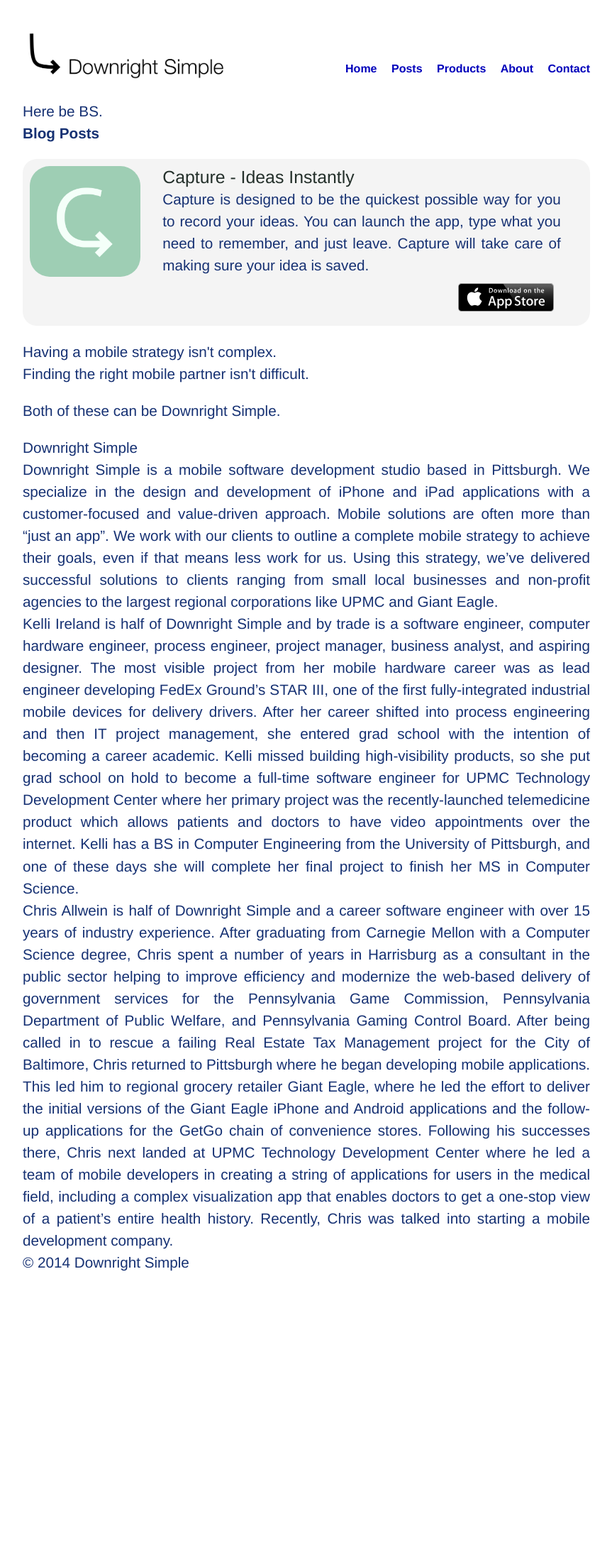
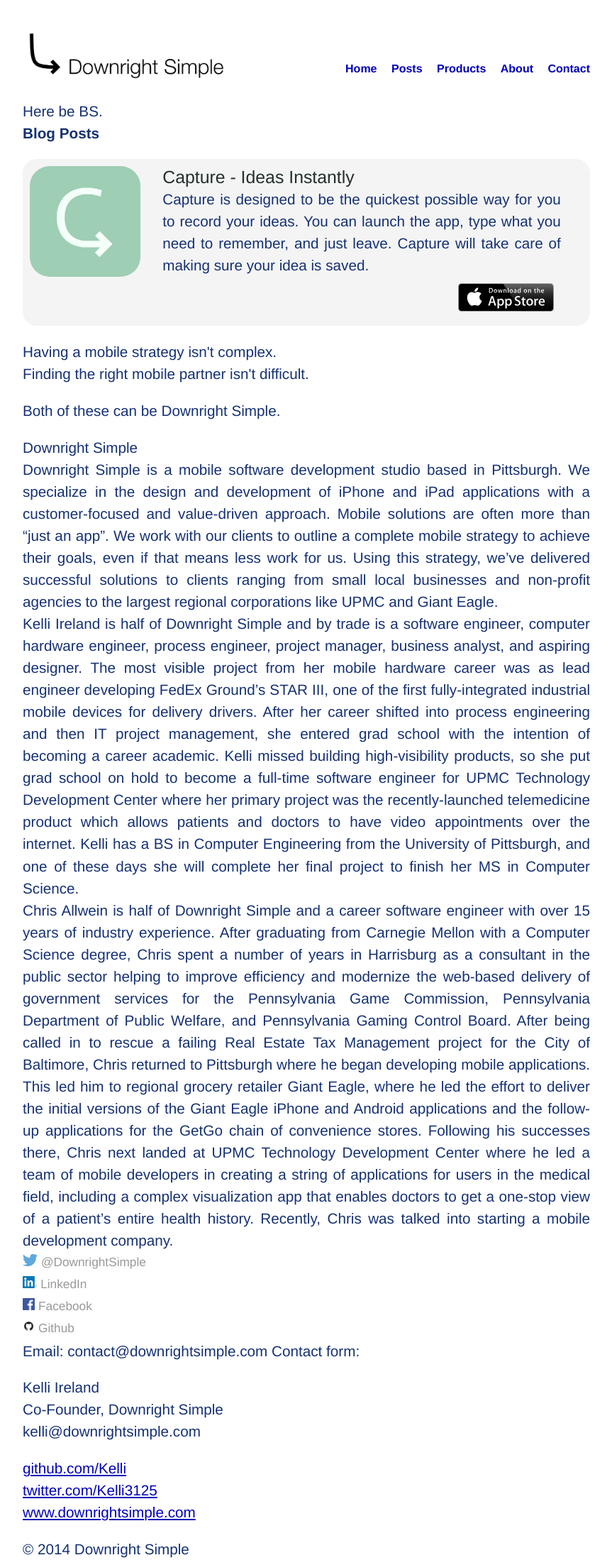
Before and after one commit to downrightsimple/downrightsimple.github.io, a Jekyll site: the page built from index.html, in a window 1280 px wide. Shown: the whole page at 71% size, without its empty margins (208-1071 px from the left). Built offline with Jekyll 4.4.1, drawn with Linux system fonts in a browser that asks for light colours; some web fonts are replaced; Markdown is read by kramdown in place of the engine named in the settings; comment, search, counter and statistics services are not loaded; before the commit the page ends 1794 px from its top, so only the background shows below that.

Commit message:
Add social media links and assets

```diff
--- a/_includes/contact.html
+++ b/_includes/contact.html
@@ -1,4 +1,32 @@
 <div class="contact">
+  <div class="social-link">
+    <a href="https://twitter.com/downrightsimple">
+      <img src="img/social/Twitter_logo_blue.png" alt="Twitter logo" class="social-link-logo">
+      @DownrightSimple
+    </a>
+  </div>
+  <div class="social-link">
+    <a href="http://www.linkedin.com/company/downright-simple">
+      <img src="img/social/InBug-60px-R.png" alt="LinkedIn logo" class="social-link-logo">
+      LinkedIn
+    </a>
+  </div>
+  <div class="social-link">
+    <a href="https://www.facebook.com/downrightsimple">
+      <img src="img/social/FB-f-Logo__blue_144.png" alt="Facebook logo" class="social-link-logo">
+      Facebook
+    </a>
+  </div>
+  <div class="social-link">
+    <a href="https://github.com/downrightsimple">
+      <img src="img/social/Github-Mark.png" alt="Github logo" class="social-link-logo">
+      Github
+    </a>
+  </div>
+
+  Email: contact@downrightsimple.com
+  Contact form:
+
   <p>
     Kelli Ireland<br />
     Co-Founder, Downright Simple<br />
--- a/css/main.css
+++ b/css/main.css
@@ -150,6 +150,17 @@
     margin-right: 4%;
     float: right; }
 
+/* Social related */
+.social-link {
+  font-size: smaller; }
+  .social-link a {
+    color: #999999;
+    text-decoration: none; }
+  .social-link a:hover {
+    color: #9bceb6; }
+  .social-link .social-link-logo {
+    height: 1em; }
+
 /* Apple-related */
 .app-store-download {
   padding: 10px;
--- a/index.html
+++ b/index.html
@@ -8,3 +8,6 @@
 {% include posts.html %}
 {% include products.html %}
 {% include about.html %}
+
+
+{% include contact.html %}
```
Also changed, not shown: sass/main.scss (+18 -1 lines), img/social/FB-f-Logo__blue_144.png (added), img/social/GitHub-Mark.png (added), img/social/InBug-60px-R.png (added), img/social/Twitter_logo_blue.png (added), img/social/Twitter_logo_white.png (added).
